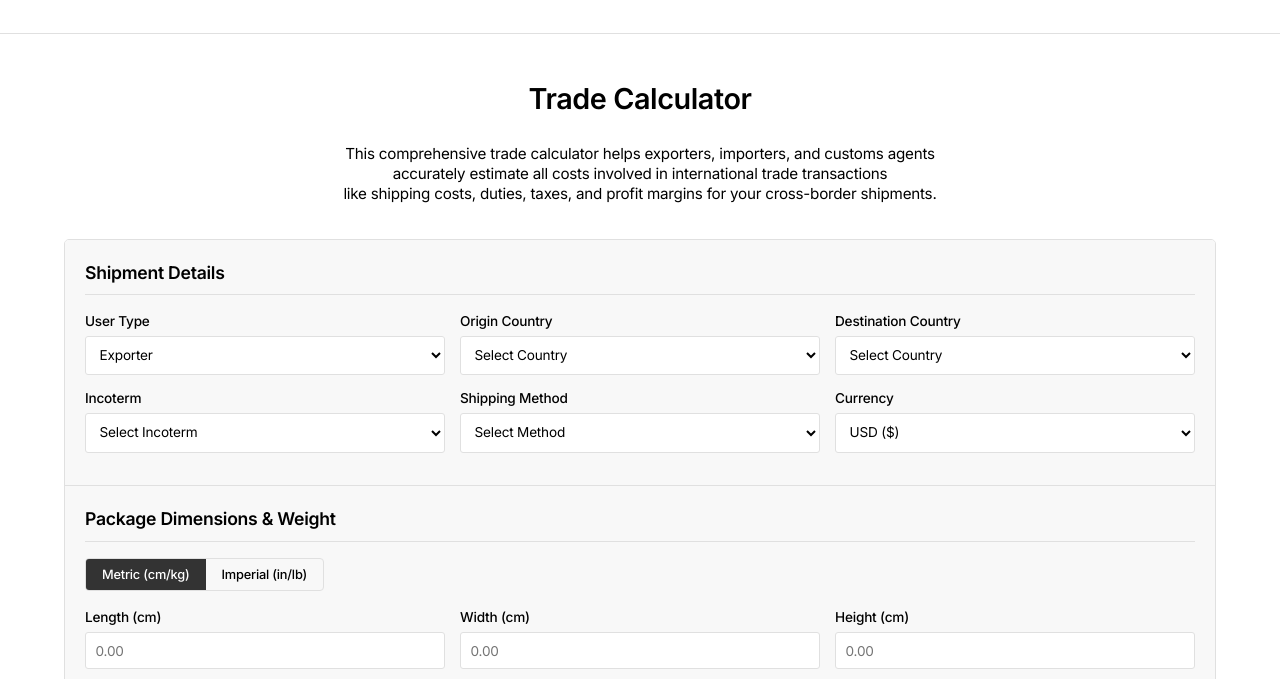
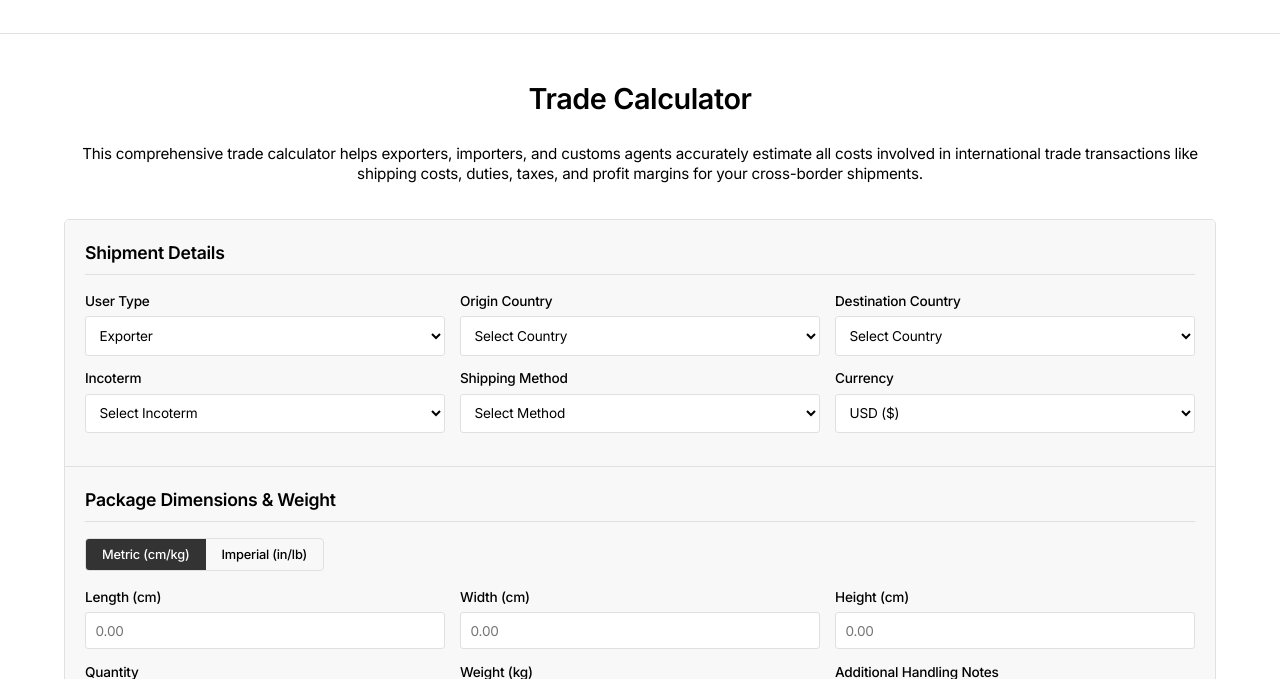
Before and after one commit to ShawDsouzathy/qltexp, a plain HTML site: page index.html in a window 1280 px wide. Shown: the part 97-776 px from the top of the page. Drawn offline with Linux system fonts and the light colour scheme.

Commit message:
Update index.html

```diff
--- a/index.html
+++ b/index.html
@@ -327,7 +327,7 @@
     <main class="container">
         <h1>Trade Calculator</h1>
          <p style="margin-bottom: 35px; font-size: 0.95rem; line-height: 1.3; text-align: center;">
-    This comprehensive trade calculator helps exporters, importers, and customs agents <br>accurately estimate all costs involved in international trade transactions <br> like shipping costs, duties, taxes, and profit margins for your cross-border shipments.
+    This comprehensive trade calculator helps exporters, importers, and customs agents accurately estimate all costs involved in international trade transactions like shipping costs, duties, taxes, and profit margins for your cross-border shipments.
 </p>
 
         <div class="calculator-container">
```
